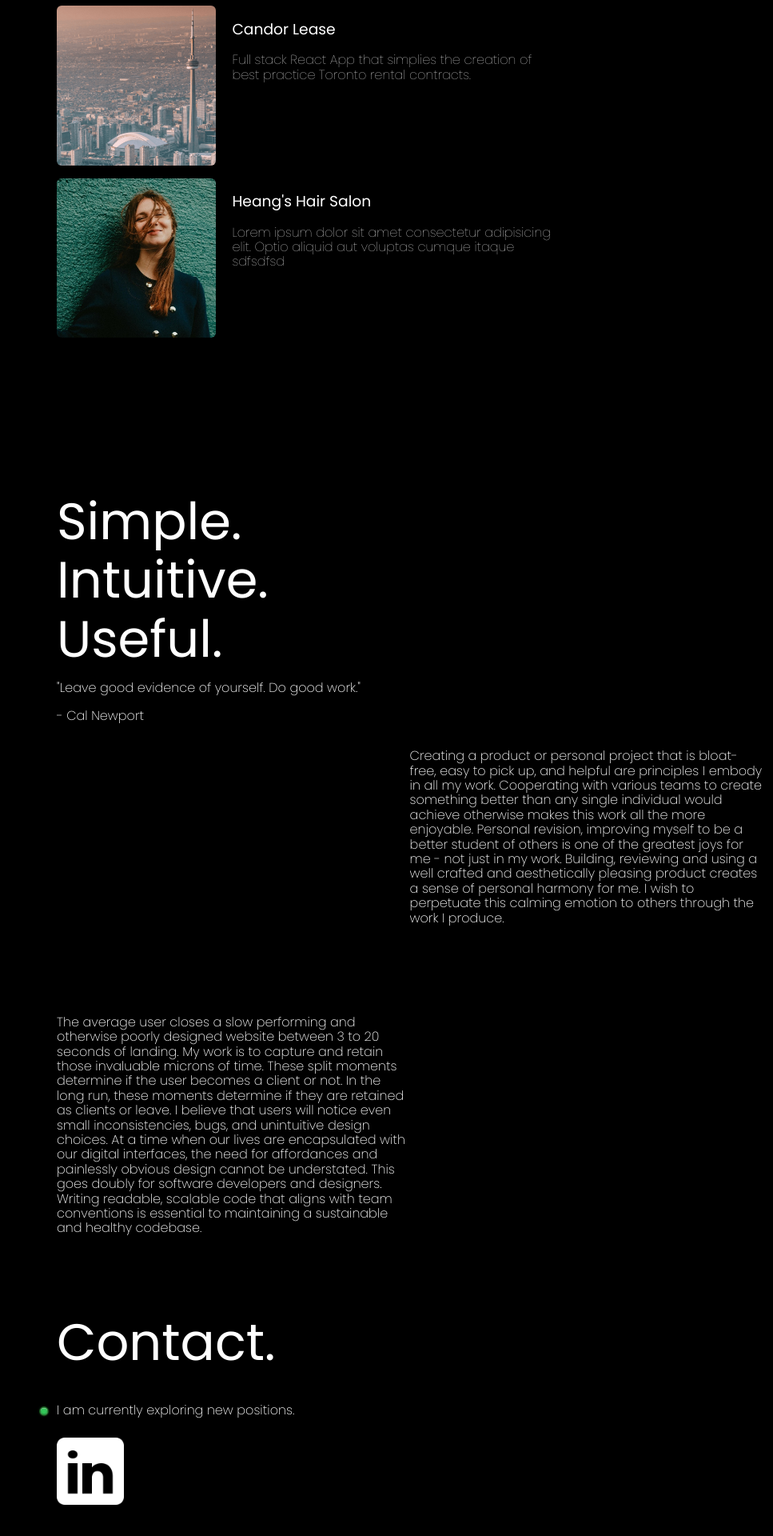
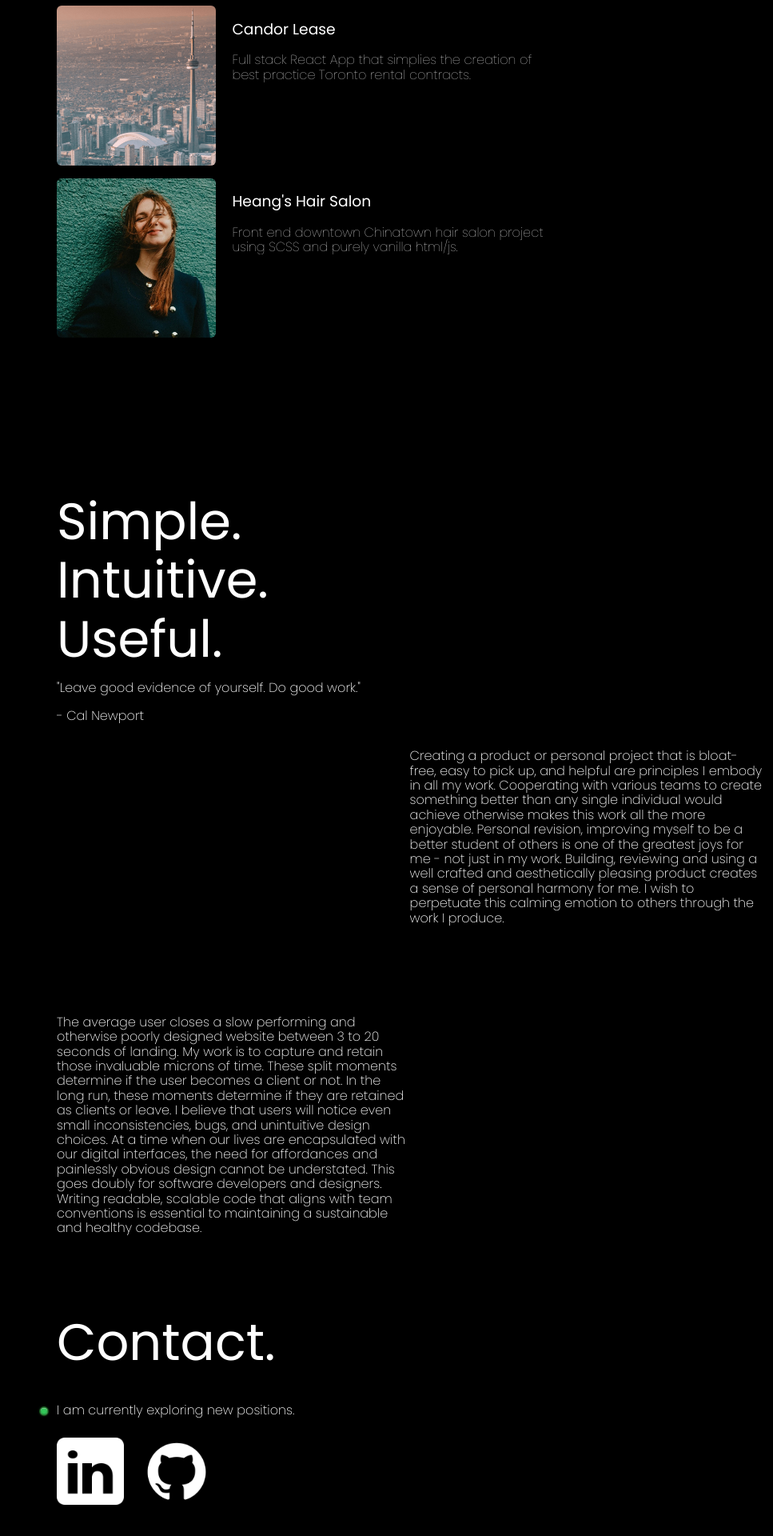
Before and after one commit to wajeff/portfolio-website, a React (Vite) app: page / in a window 1280 px wide. Shown: the part 1188-3108 px from the top of the page at 80% size, without its empty margins (313-1280 px from the left). Built offline with nearby package versions, Linux system fonts and the light colour scheme.

Commit message:
Added github image into contact Fixed css for 551 to 750px mobile portrait screens Replaced filler text in works

```diff
--- a/src/components/Contact/Contact.jsx
+++ b/src/components/Contact/Contact.jsx
@@ -1,5 +1,6 @@
 import styles from './Contact.module.css'
 import linkedin from '/src/assets/Contact/linkedin.png'
+import github from '/src/assets/Contact/github.png'
 
 const Contact = () => {
   return (
@@ -11,7 +12,10 @@ const Contact = () => {
           <div className = {styles[`contact__circle-animation`]}></div>
           <div className ={styles[`contact__circle-dot`]}></div>
         </div>I am currently exploring new positions.</p>
+      </div>
+      <div className = {styles[`contact__images-container`]}>
         <div className = {styles[`contact__image-container`]}><img alt = 'LinkedIn logo' src={linkedin}></img></div>
+        <div className = {styles[`contact__image-container`]}><img alt = 'Github logo' src={github}></img></div>
       </div>
 
     </section>
--- a/src/components/Contact/Contact.module.css
+++ b/src/components/Contact/Contact.module.css
@@ -1,5 +1,4 @@
 .contact{
-
   height: 40vh;
   max-width: 70vw;
   margin-left: 30vw;
@@ -52,7 +51,7 @@
   width: 100px;
   overflow: hidden;
   margin-left:-8px;
-  z-index:1000;
+  z-index:0;
 }
 img{
   height: 100%;
@@ -62,7 +61,10 @@ img{
 
 }
 
-
+.contact__images-container{
+  display:flex;
+  gap: 1rem;
+}
 @keyframes pulse{
   0%{
     background-color: rgba(58, 175, 64, 0.724);
@@ -76,3 +78,32 @@ img{
 
   }
 }
+
+/* Mobile Media Queries */
+
+@media (max-width: 550px) {
+  .contact{
+    width: 100vw;
+    margin-left: 0;
+    padding-right: 1rem;
+    padding-left:1rem;
+
+  }
+  .contact__circle-dot{
+    margin-left: 250px;
+    margin-top: 4px;
+  }
+  .contact__circle-animation{
+    margin-left: 250px;
+    margin-top: 4px;
+  }
+}
+
+
+@media (min-width: 551px) and (max-width: 750px) {
+  .contact {
+      margin-left: 3rem;;
+
+  }
+
+}
--- a/src/components/Hero/Hero.module.css
+++ b/src/components/Hero/Hero.module.css
@@ -110,9 +110,10 @@ animation-delay: 4.6s;
 @media (max-width: 550px) {
     .hero{
         padding-left:1rem;
+        padding-right:1rem;
         width: 100vw;
         margin-left: 0;
-        padding-right: 1rem;
+        padding-right: 0;
 
     }
     .hero__header{
--- a/src/components/Landing/Landing.module.css
+++ b/src/components/Landing/Landing.module.css
@@ -5,12 +5,11 @@
     top: 0;
     left: 0;
     min-width: 100vw;
-
     height: 100vh;
     background: black;
     color: white;
     justify-content: center;
-    z-index: 50;
+    z-index: 1000;
     padding-left:3rem;
     animation: fadeOut 0.5s ease 2.5s forwards;
   }
@@ -30,10 +29,3 @@
     padding-bottom:1rem;
 
 }
-
-@media (max-width: 550px)  {
-  .landing__image{
-    width: 60%;
-    height: 20%;
-}
-}
--- a/src/components/Values/Values.module.css
+++ b/src/components/Values/Values.module.css
@@ -74,6 +74,11 @@
         word-break: break-word;
       }
 }
+@media (min-width: 551px) and (max-width: 750px) {
+    .values {
+        margin-left: 3rem;
+    }
+}
 
 /* Mobile Devices in Landscape Mode */
 
--- a/src/components/Work/Work.jsx
+++ b/src/components/Work/Work.jsx
@@ -50,7 +50,7 @@ function Work() {
                 <section className = {styles["work__works-description"]}>
                     <h3 className = {styles["work__works-title"]}>Heang's Hair Salon</h3>
                     <p className={styles["work__works-paragraph"]}>
-                        Lorem ipsum dolor sit amet consectetur adipisicing elit. Optio aliquid aut voluptas cumque itaque sdfsdfsd
+                        Front end downtown Chinatown hair salon project using SCSS and purely vanilla html/js.
                     </p>
                 </section>
             </section>
--- a/src/components/Work/Work.module.css
+++ b/src/components/Work/Work.module.css
@@ -79,11 +79,12 @@
     }
 }
 
-@media (max-width: 750px) {
-    .work{
-        margin-left: 3rem;
-        margin-left: 0;
+@media (min-width: 551px) and (max-width: 750px) {
+    .work {
+        margin-left: 3rem;;
+        max-width: 100%;
     }
+
 }
 
 /* Mobile Devices in Landscape Mode */
```
Also changed, not shown: src/assets/Contact/github.png (added).
